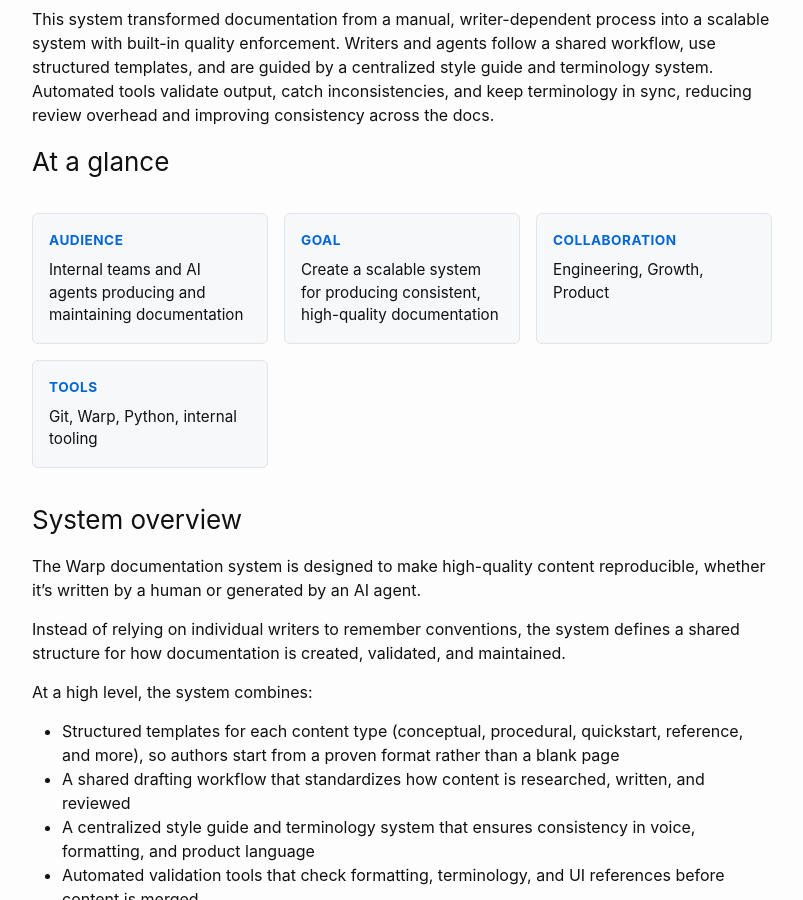
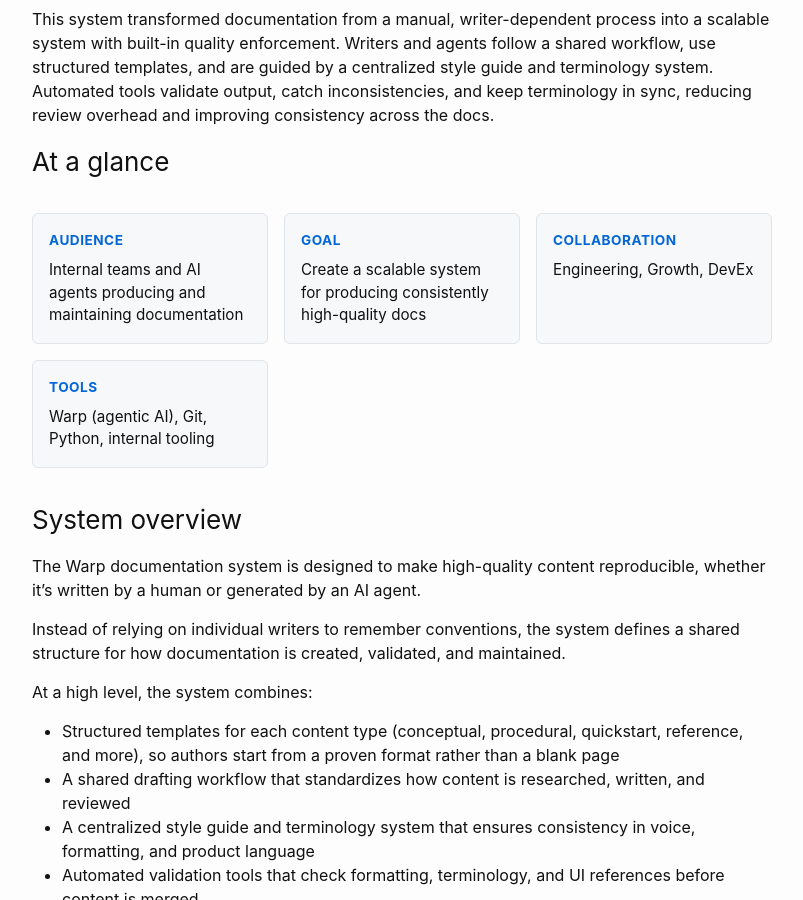
Before and after one commit to rachaelrenk/rachaelrenk.github.io, a Jekyll site: the page built from docs/_posts/2026-05-02-content-system-warp.markdown, in a window 1280 px wide and 900 px high, scrolled down 438 px. Shown: the whole window, without its empty margins (238-1041 px from the left). Built offline with Jekyll 4.4.1, drawn with Linux system fonts in a browser that asks for light colours.

Commit message:
Update 2026-05-02-content-system-warp.markdown

```diff
--- a/docs/_posts/2026-05-02-content-system-warp.markdown
+++ b/docs/_posts/2026-05-02-content-system-warp.markdown
@@ -24,17 +24,17 @@ This system transformed documentation from a manual, writer-dependent process in
 
   <div class="fact-card">
     <strong>Goal</strong>
-    <p>Create a scalable system for producing consistent, high-quality documentation</p>
+    <p>Create a scalable system for producing consistently high-quality docs</p>
   </div>
 
   <div class="fact-card">
     <strong>Collaboration</strong>
-    <p>Engineering, Growth, Product</p>
+    <p>Engineering, Growth, DevEx</p>
   </div>
 
   <div class="fact-card">
     <strong>Tools</strong>
-    <p>Git, Warp, Python, internal tooling</p>
+    <p>Warp (agentic AI), Git, Python, internal tooling</p>
   </div>
 </div>
 
```
